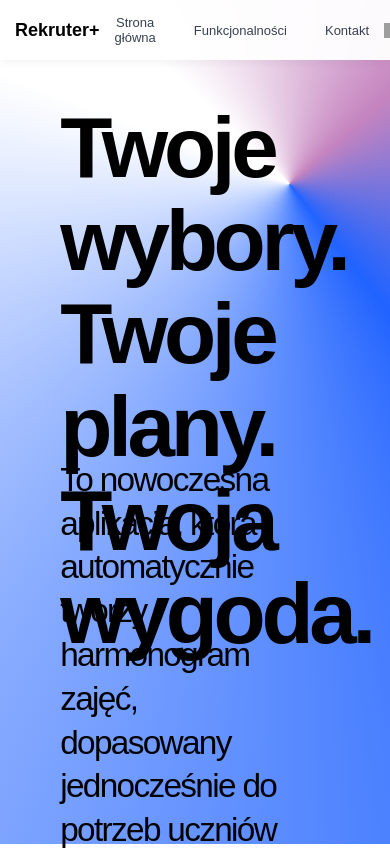
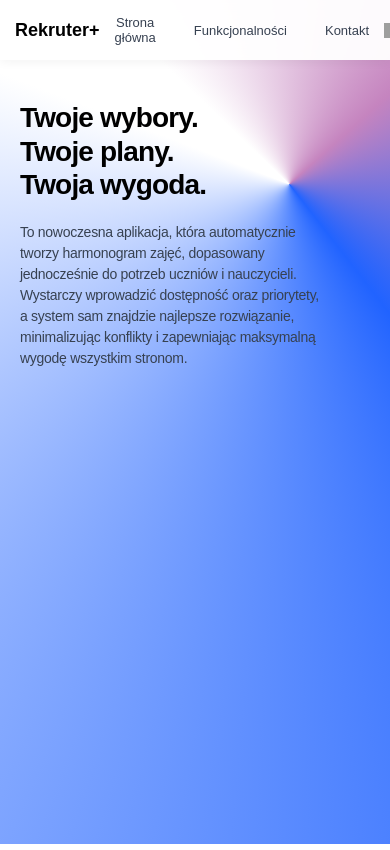
Before and after one commit to zawodev/ZPI-evolutionary-planner, a Next.js app in the folder frontend/evoplanner_frontend/: page / in a window 390 px wide. Shown: the top 850 px of the page. Built offline with nearby package versions, Linux system fonts and the light colour scheme; grey boxes are pictures that could not be loaded.

Commit message:
fix(frontend): all the css files made responsive

```diff
--- a/frontend/evoplanner_frontend/styles/base/_reset.css
+++ b/frontend/evoplanner_frontend/styles/base/_reset.css
@@ -1,4 +1,4 @@
-/* base/reset.css */
+/* style/base/reset.css */
 
 * {
   margin: 0;
--- a/frontend/evoplanner_frontend/styles/base/_typography.css
+++ b/frontend/evoplanner_frontend/styles/base/_typography.css
@@ -1,4 +1,4 @@
-/* base/typography.css */
+/* style/base/typography.css */
 
 body {
   font-family: 'DM Sans', sans-serif;
--- a/frontend/evoplanner_frontend/styles/components/_button.css
+++ b/frontend/evoplanner_frontend/styles/components/_button.css
@@ -1,4 +1,4 @@
-/* components/button.css */
+/* style/components/button.css */
 .btn {
   box-sizing: border-box;
   border-radius: 10px;
--- a/frontend/evoplanner_frontend/styles/components/_card.css
+++ b/frontend/evoplanner_frontend/styles/components/_card.css
@@ -1,11 +1,33 @@
-/* components/card.css */
+/* style/components/card.css */
 
 .card {
   background: #FFFFFF;
-  border-radius: 15px;
+  border-radius: 20px;
+  box-shadow: 0 10px 40px rgba(0, 0, 0, 0.1);
+  transition: transform 0.3s ease, box-shadow 0.3s ease;
+}
+
+.card:hover {
+  transform: translateY(-5px);
+  box-shadow: 0 15px 50px rgba(0, 0, 0, 0.15);
 }
 
 .card--login {
-  width: 21.99vw;
-  height: 59.57vh;
+  width: clamp(300px, 21.99vw, 450px);
+  min-height: clamp(400px, 59.57vh, 700px);
+  padding: clamp(30px, 4vh, 50px) clamp(25px, 3vw, 40px);
 }
+
+@media (max-width: 1024px) {
+  .card--login {
+    width: clamp(280px, 30vw, 400px);
+  }
+}
+
+@media (max-width: 768px) {
+  .card--login {
+    width: 100%;
+    max-width: 100%;
+    min-height: auto;
+  }
+}
--- a/frontend/evoplanner_frontend/styles/components/_header.css
+++ b/frontend/evoplanner_frontend/styles/components/_header.css
@@ -1,4 +1,4 @@
-/* components/header.css */
+/* style/components/header.css */
 
 .header {
   position: fixed;
--- a/frontend/evoplanner_frontend/styles/components/_input.css
+++ b/frontend/evoplanner_frontend/styles/components/_input.css
@@ -1,19 +1,33 @@
-/* components/input.css */
+/* style/components/input.css */
 
 .input {
   box-sizing: border-box;
-  border: 1px solid #000000;
-  border-radius: 15px;
+  width: 100%;
+  border: 2px solid #e5e7eb;
+  border-radius: 12px;
   font-family: 'DM Sans', sans-serif;
-  padding: 0 1rem;
+  font-size: clamp(14px, 1.6vh, 16px);
+  padding: clamp(10px, 1.2vh, 14px) clamp(14px, 1.5vw, 18px);
+  transition: all 0.3s ease;
+  background: #ffffff;
 }
 
 .input--login {
-  width: 18.52vw;
-  height: 4.41vh;
+  height: clamp(44px, 4.41vh, 52px);
+}
+
+.input:hover {
+  border-color: #cbd5e1;
 }
 
 .input:focus {
   outline: none;
   border-color: #2163ff;
+  box-shadow: 0 0 0 3px rgba(33, 99, 255, 0.1);
+  background: #ffffff;
 }
+
+.input::placeholder {
+  color: #9ca3af;
+  font-weight: 400;
+}
--- a/frontend/evoplanner_frontend/styles/layout/_header.css
+++ b/frontend/evoplanner_frontend/styles/layout/_header.css
@@ -1,4 +1,4 @@
-/* layout/header.css */
+/* style/layout/header.css */
 
 nav {
   display: flex;
@@ -58,7 +58,6 @@ nav {
     padding: 10px 15px;
   }
 
-  /* Stack navigation on mobile */
   .header > button:nth-of-type(1),
   .header > button:nth-of-type(2),
   .header > button:nth-of-type(3) {
--- a/frontend/evoplanner_frontend/styles/layout/_hero.css
+++ b/frontend/evoplanner_frontend/styles/layout/_hero.css
@@ -1,24 +1,58 @@
-/* layout/hero.css */
+/* hero/layout/hero.css */
 
 .hero-title {
-  position: absolute;
-  width: 43.23vw;
-  height: 33.1vh;
-  left: 15.45vw;
-  top: 11.96vh;
+  max-width: clamp(300px, 43.23vw, 900px);
+  margin-left: clamp(20px, 15.45vw, 200px);
+  margin-top: clamp(80px, 11.96vh, 150px);
   font-weight: 900;
-  font-size: 10.12vh;
-  line-height: 11.04vh;
-  letter-spacing: -0.05em;
+  font-size: clamp(36px, 10.12vh, 120px);
+  line-height: 1.1;
+  letter-spacing: -0.03em;
+  color: #000;
 }
 
 .hero-desc {
-  position: relative;
-  width: 57.12vw;
-  height: 31.11vh;
-  left: 15.45vw;
-  top: 54.25vh;
-  font-size: 3.95vh;
-  line-height: 5.19vh;
-  letter-spacing: -0.05em;
+  max-width: clamp(300px, 57.12vw, 1000px);
+  margin-left: clamp(20px, 15.45vw, 200px);
+  margin-top: clamp(30px, 8vh, 80px);
+  font-size: clamp(16px, 3.95vh, 32px);
+  line-height: 1.5;
+  letter-spacing: -0.02em;
+  color: #374151;
 }
+
+@media (max-width: 1024px) {
+  .hero-title {
+    font-size: clamp(32px, 8vh, 80px);
+  }
+
+  .hero-desc {
+    font-size: clamp(15px, 3vh, 24px);
+  }
+}
+
+@media (max-width: 768px) {
+  .hero-title {
+    margin-left: 20px;
+    margin-right: 20px;
+    font-size: 36px;
+  }
+
+  .hero-desc {
+    margin-left: 20px;
+    margin-right: 20px;
+    font-size: 16px;
+    margin-top: 20px;
+  }
+}
+
+@media (max-width: 640px) {
+  .hero-title {
+    font-size: 28px;
+    line-height: 1.2;
+  }
+
+  .hero-desc {
+    font-size: 14px;
+  }
+}
--- a/frontend/evoplanner_frontend/styles/layout/_login.css
+++ b/frontend/evoplanner_frontend/styles/layout/_login.css
@@ -1,56 +1,75 @@
-/* layout/login.css */
+/* style/layout/login.css */
 
 .login-background {
-  position: absolute;
+  position: fixed;
   width: 100vw;
   height: 100vh;
   left: 0;
   top: 0;
-  background: conic-gradient(from -68.9deg at 74.22% 21.83%,
-      #ffffff 0deg,
-      #ffffff 22.5deg,
-      #c584bf 116.83deg,
-      #2163ff 211.15deg,
-      #ffffff 360deg);
+  background: conic-gradient(
+    from -68.9deg at 74.22% 21.83%,
+    #ffffff 0deg,
+    #ffffff 22.5deg,
+    #c584bf 116.83deg,
+    #2163ff 211.15deg,
+    #ffffff 360deg
+  );
+  overflow-y: auto;
 }
 
 .login-frame {
   position: absolute;
-  left: 39.0vw;
-  top: 26.3vh;
+  left: 50%;
+  top: 50%;
+  transform: translate(-50%, -50%);
+  width: 90%;
+  max-width: 450px;
 }
 
 .login-input-wrapper {
-  position: absolute;
-  width: 18.52vw;
-  left: calc(50% - 18.52vw/2);
-  top: var(--top, 13.24vh);
+  width: 100%;
+  margin-bottom: clamp(16px, 2vh, 24px);
 }
 
 .login-button-wrapper {
-  position: absolute;
-  width: 18.52vw;
-  left: calc(50% - 18.52vw/2);
-  top: var(--top, 13.24vh);
+  width: 100%;
+  margin-top: clamp(20px, 3vh, 32px);
 }
 
 .info-text {
-  position: absolute;
-  width: 18.52vw;
-  height: 2vh;
-  left: var(--left, 1.74vw);
-  top: var(--top, 11vh);
-  font-size: 1.55vh;
-  line-height: 2vh;
-  color: #000000;
+  width: 100%;
+  font-size: clamp(13px, 1.55vh, 16px);
+  line-height: 1.5;
+  color: #374151;
+  margin-bottom: clamp(8px, 1vh, 12px);
 }
 
 .icon-wrapper {
-  position: absolute;
   flex-shrink: 0;
   margin-right: 0.5rem;
-  padding: 1.3vh;
+  padding: clamp(8px, 1.3vh, 12px);
   display: flex;
   align-items: center;
   justify-content: center;
+  border-radius: 8px;
+  background: rgba(33, 99, 255, 0.05);
+  transition: all 0.3s ease;
 }
+
+.icon-wrapper:hover {
+  background: rgba(33, 99, 255, 0.1);
+  transform: scale(1.05);
+}
+
+@media (max-width: 768px) {
+  .login-frame {
+    width: 95%;
+    top: 55%;
+  }
+}
+
+@media (max-width: 640px) {
+  .login-frame {
+    top: 60%;
+  }
+}
--- a/frontend/evoplanner_frontend/styles/layout/_position.css
+++ b/frontend/evoplanner_frontend/styles/layout/_position.css
@@ -4,6 +4,10 @@
 
 .relative {
   position: relative;
+}
+
+.fixed {
+  position: fixed;
 }
 
 .left-0 {
@@ -15,9 +19,29 @@
 }
 
 .w-full {
-  width: 100vw;
+  width: 100%;
 }
 
 .h-full {
   height: 100vh;
 }
+
+.flex {
+  display: flex;
+}
+
+.flex-col {
+  flex-direction: column;
+}
+
+.items-center {
+  align-items: center;
+}
+
+.justify-center {
+  justify-content: center;
+}
+
+.gap-4 {
+  gap: 1rem;
+}
```
